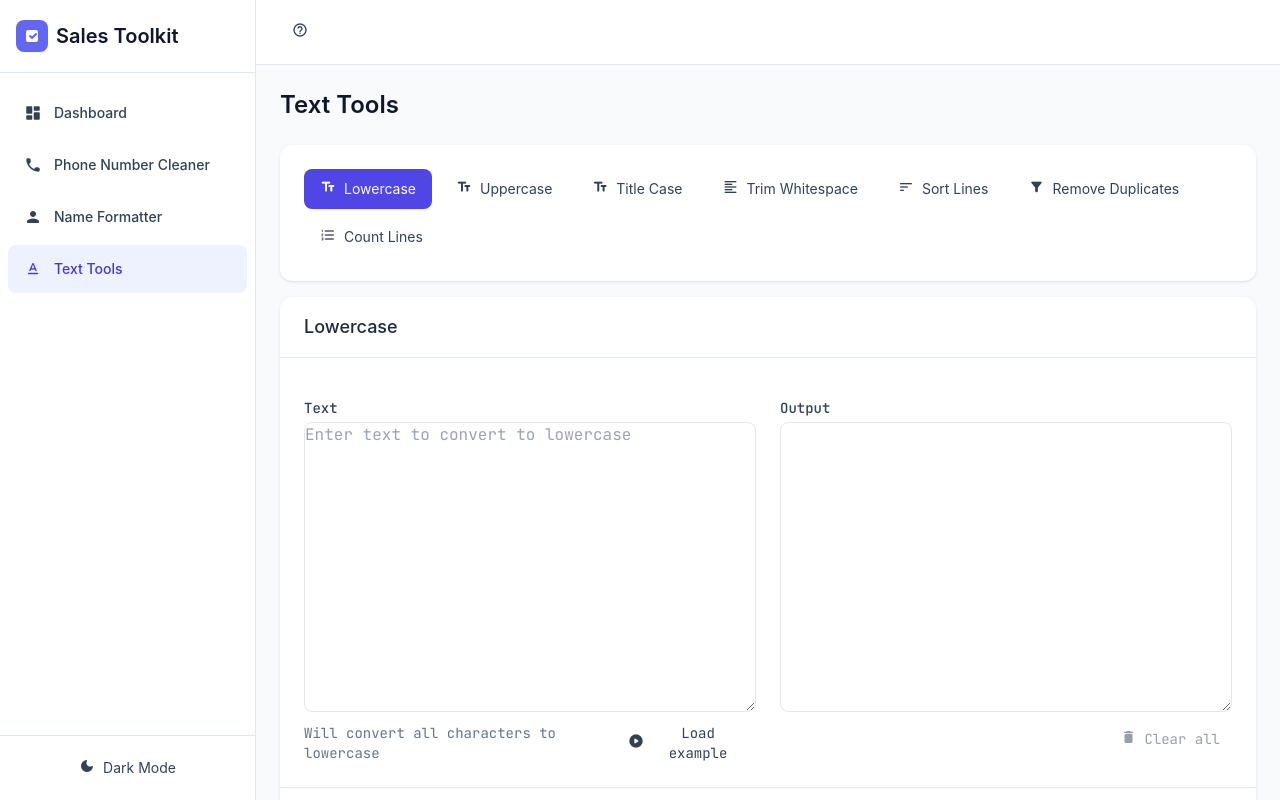
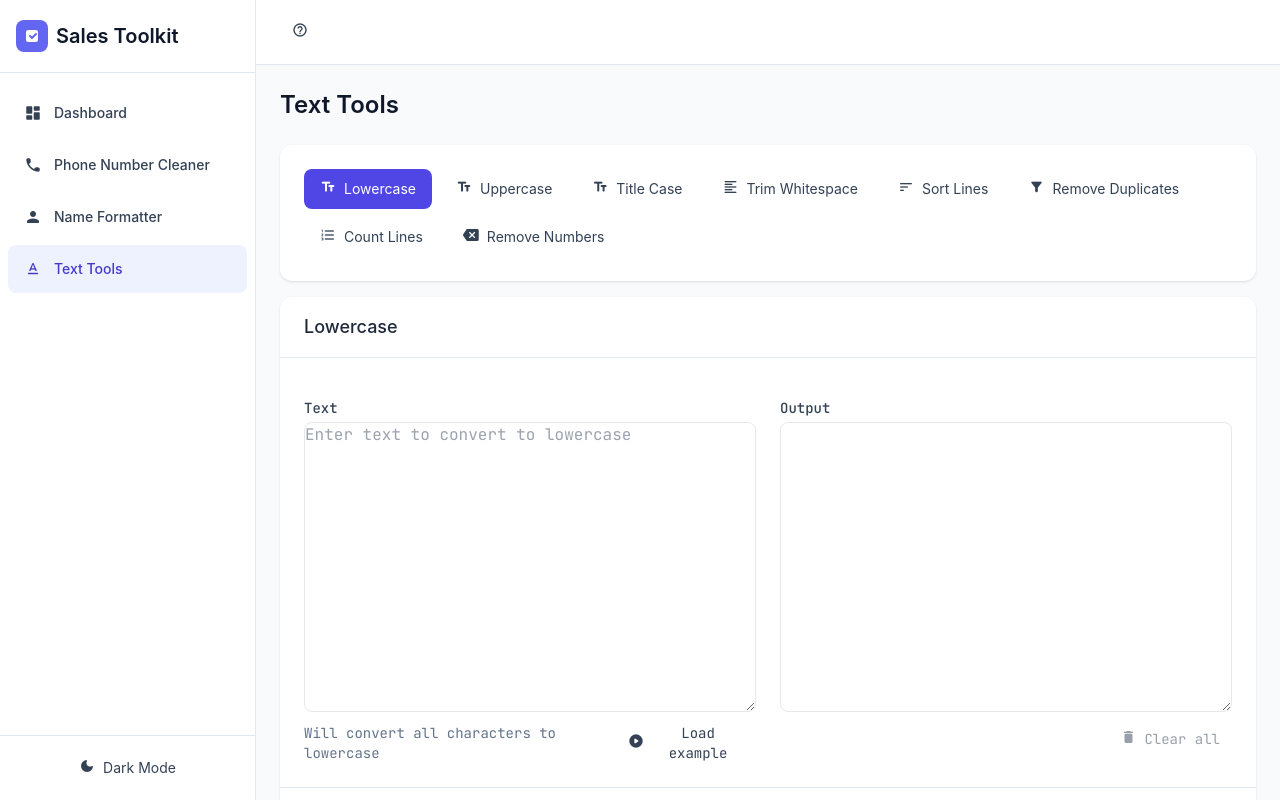
Before and after one commit to emilefyon/sales-toolkit, a Vue app: page /text-tools in a window 1280 px wide. Built offline with nearby package versions, Linux system fonts and the light colour scheme; a web font is replaced by a local one.

Commit message:
feat(text-tools): add 'Remove Numbers' tool to remove all digits from text

```diff
--- a/src/views/TextTools.vue
+++ b/src/views/TextTools.vue
@@ -224,6 +224,17 @@ const tools = [
       return lines.map((line, index) => `${index + 1}. ${line}`).join('\n');
     },
     optionsComponent: null
+  },
+  {
+    id: 'removeNumbers',
+    name: 'Remove Numbers',
+    icon: 'backspace',
+    description: 'Remove all numbers from the text',
+    placeholder: 'Enter text to remove numbers',
+    hint: 'All digits (0-9) will be removed from the text',
+    sampleData: 'Order 123: 2 apples and 3 bananas\nCall me at 555-1234',
+    processor: (text) => text.replace(/\d+/g, ''),
+    optionsComponent: null
   }
 ];
 
```
